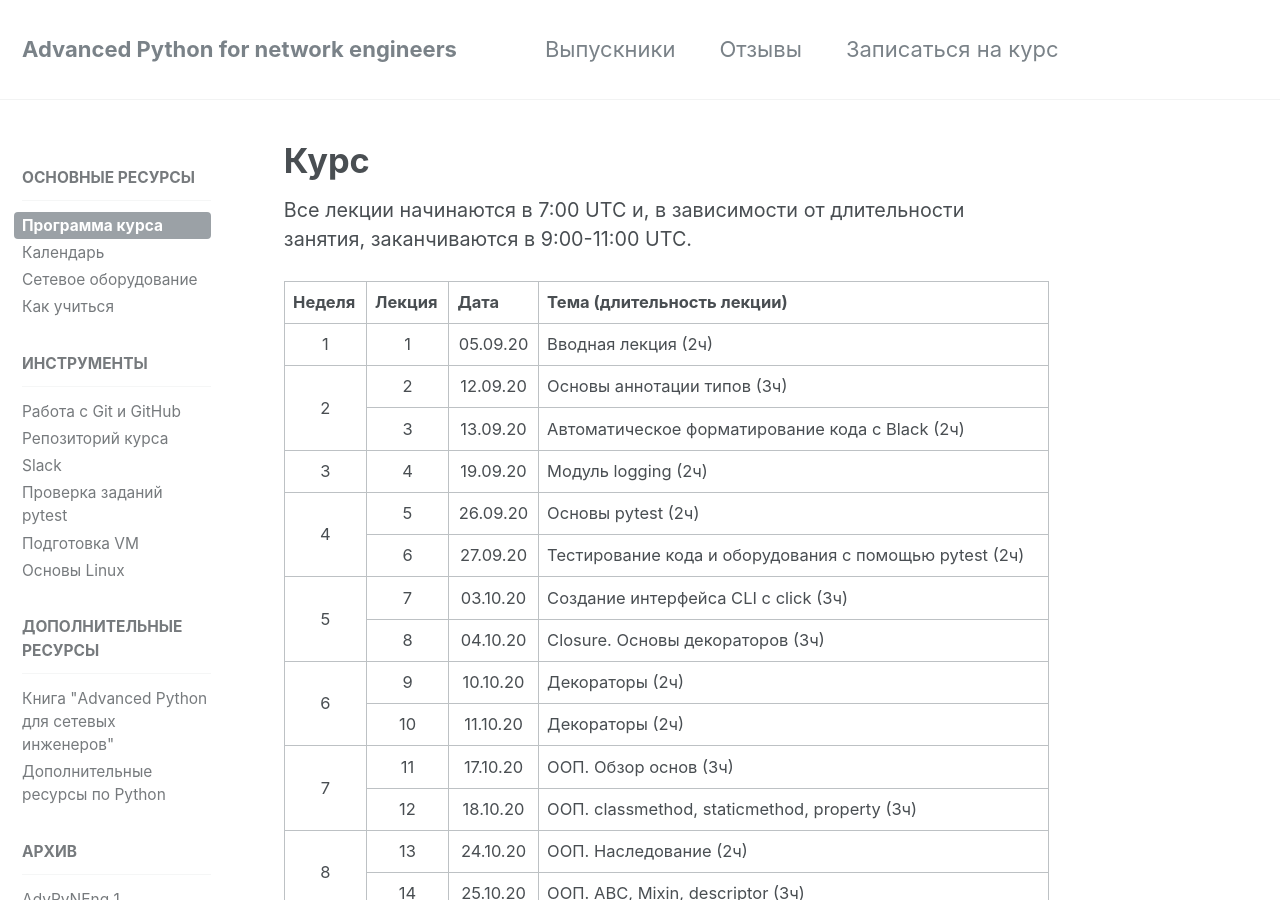
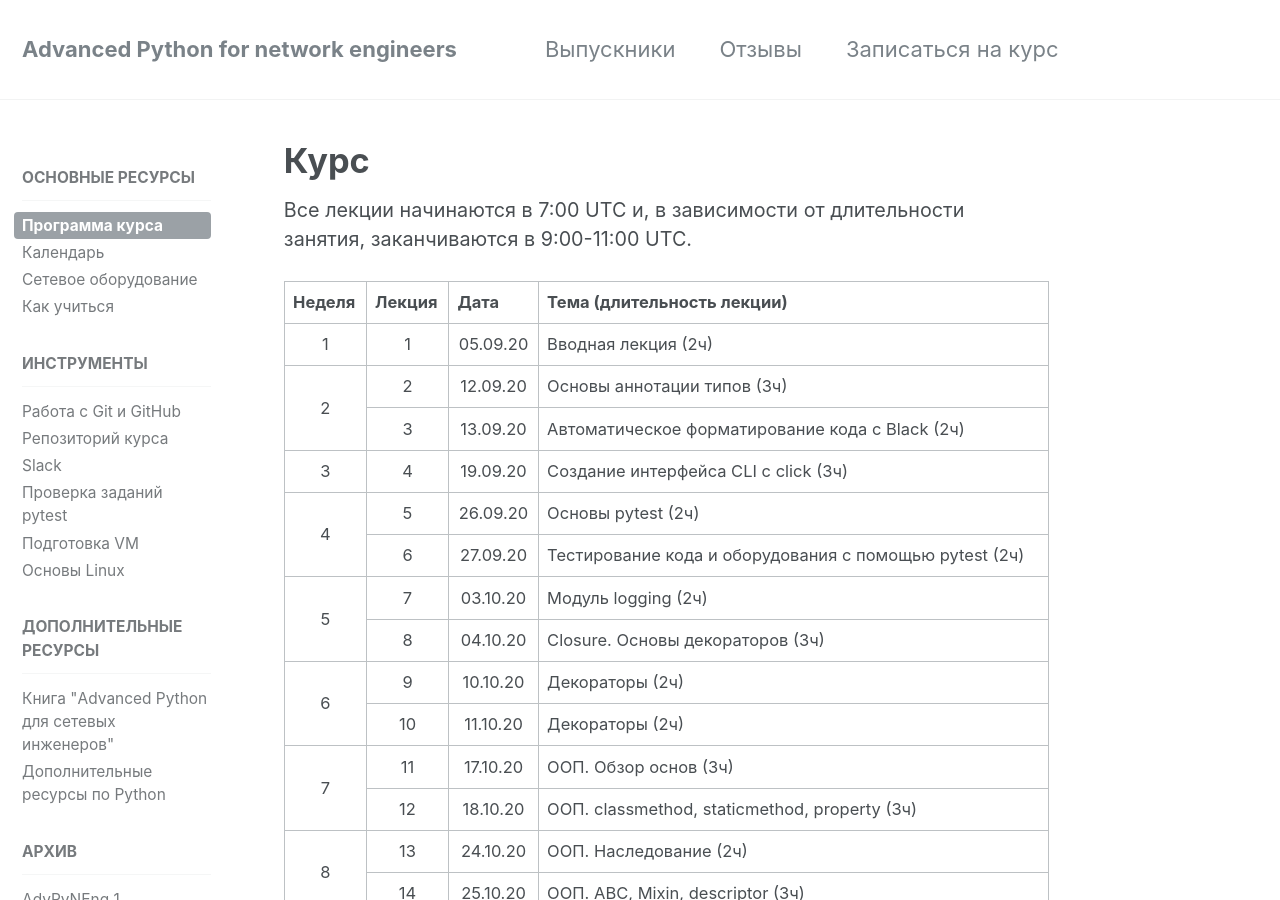
Before and after one commit to advpyneng/advpyneng.github.io, a Jekyll site: the page built from _pages/course.md, in a window 1280 px wide and 900 px high. Built offline with Jekyll 4.4.1, drawn with Linux system fonts in a browser that asks for light colours; comment, search, counter and statistics services are not loaded; part of the change alters nothing that is shown.

```diff
--- a/_pages/course.md
+++ b/_pages/course.md
@@ -34,7 +34,7 @@ permalink: /course/
     <td align="center">3</td>
     <td align="center">4</td>
     <td align="center">19.09.20</td>
-    <td>Модуль logging (2ч)</td>
+    <td>Создание интерфейса CLI с click (3ч)</td>
  </tr>
  <tr>
     <td rowspan="2" align="center">4</td>
@@ -51,7 +51,7 @@ permalink: /course/
     <td rowspan="2" align="center">5</td>
     <td align="center">7</td>
     <td align="center">03.10.20</td>
-    <td>Создание интерфейса CLI с click (3ч)</td>
+    <td>Модуль logging (2ч)</td>
  </tr>
  <tr>
     <td align="center">8</td>
```
